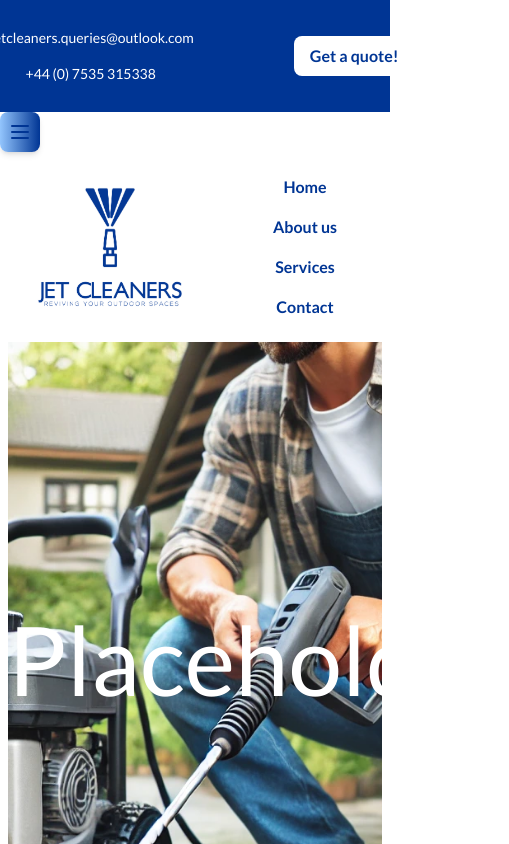
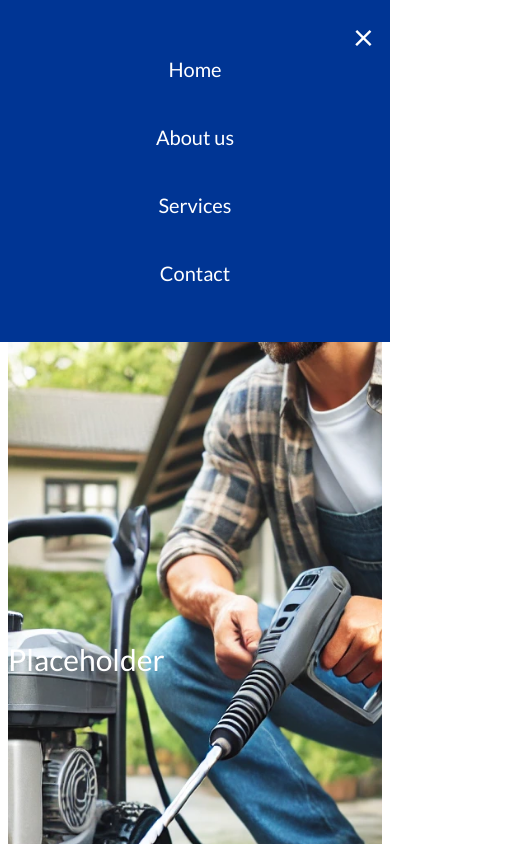
Before and after one commit to TheVagabondSam/JetCleanersWebsite, a Next.js app: page / in a window 390 px wide. Both pictures are taken after a click on the button 20 px from the left and 132 px from the top of the page. Shown: the top 844 px of the page, 509 px wide, since content can reach past the window. Built offline with nearby package versions, Linux system fonts and the light colour scheme.

Commit message:
Fix:Responsive header

```diff
--- a/src/app/components/backGroundImage.tsx
+++ b/src/app/components/backGroundImage.tsx
@@ -3,7 +3,7 @@ export function BackGroundImg() {
     return (
         <div className="flex px-2 space-x-4 h-auto">
             <div className="border-white bg-cover bg-center bg-imgBackground min-h-screen z-0 w-full h-auto ">
-                <span className="z-1 text-white flex text-8xl items-center  w-[100%] h-[75%]">
+                <span className="z-1 text-white flex   text-3xl md:text-4xl xl:text-8xl items-center  w-[100%] h-[75%]">
                     Placeholder
                 </span>
                 <span className="h-[25%] w-[100%] flex z-1 text-white align-items-bottom text-5xl">
--- a/src/app/components/header.tsx
+++ b/src/app/components/header.tsx
@@ -10,12 +10,15 @@ export function Header() {
     const toggleMenu = () => {
         setIsOpen(!isOpen);
 };
+    const closeMenu = () => {
+        setIsOpen(false);
+};
 
     return (
     <>
-        <div className='w-full h-full justify-between'>
-        <header className="flex flex-row w-full h-[112px] min-w-[375px] justify-between items-center min-h-[4rem] md:h-[4rem] bg-logo-blue">
-            <div className="w-full flex items-center text-center justify-center mx-auto h-[100%]">
+    <div className='w-full h-full relative'>
+        <header className="flex flex-row w-full h-[112px] min-w-[375px] justify-between items-center  bg-logo-blue">
+            <div className="w-full flex  items-center text-center justify-center mx-auto h-[100%]">
                 <nav className="md:w-[90%] text-nowrap flex flex-col sm:flex sm:flex-row items-center justify-center text-center w-[100%] text-sm sm:text-lg">
                             <ItemMenu
                             name="Jetcleaners.queries@outlook.com"
@@ -27,7 +30,7 @@ export function Header() {
                             />
                 </nav>
                 <div className="sm:text-center text-start flex items-center justify-center h-[100%] sm:w-[100%]">
-                    <div className="flex items-center sm:px-0 px-1 max-w-[140px] ml-20 sm:min-w-[140px] h-[100%]">
+                    <div className="flex items-center sm:px-0 px-1 max-w-[140px] md:-ml-6 sm:min-w-[140px] h-[100%]">
                         <nav className="md:w-full  h-auto w-[90%] bg-white text-start text-logo-blue whitespace-nowrap sm:text-lg font-bold rounded-lg">
                             <ItemMenu
                             name="Get a quote!"
@@ -35,11 +38,11 @@ export function Header() {
                             href="/ContactUsPage"
                             />
                         </nav>
+
                     </div>
                 </div>
             </div>
         </header>
-
             <button
                 className="sm:hidden text-logo-blue p-2 rounded-lg shadow-md bg-gradient-to-r from-blue-300 to-logo-blue hover:from-logo-blue hover:to-cyan-600 transition-all duration-300"
                 onClick={toggleMenu}
@@ -59,9 +62,8 @@ export function Header() {
                     />
                 </svg>
             </button>
-
         <header className="text-center md:h-[150px] font-bold bg-white flex flex-row w-full min-w-[375px] items-center h-[190px]">
-            <div className="h-[100%] w-full flex items-center justify-center">
+            <div className="h-[100%] w-full max-w-6xl flex items-center justify-center">
                 <Image className="h-full object-contain bg-cover min-w-[220px] animate-slow-pulse"
                     src= {Logo}
                     alt="Logo"
@@ -71,7 +73,7 @@ export function Header() {
 
             </div>
                 <nav
-                className={`${isOpen ? 'flex' : 'hidden sm:flex'} flex flex-col text-center sm:flex sm:flex-row max-w-5xl  items-center sm:justify-start justify-center md:gap-4 lg:gap-6 xl:gap-10 sm:gap-1 h-[100%] w-full `}
+                    className={`${isOpen ? 'flex' : 'hidden sm:flex'} flex flex-col text-center sm:flex sm:flex-row items-center sm:justify-center justify-start  md:gap-4 lg:gap-6 xl:gap-10 sm:gap-1 h-[100%] w-full `}
                 >
                         <ItemMenu
                             name="Home" textColor="text-logo-blue"
@@ -91,8 +93,25 @@ export function Header() {
                         />
                     </nav>
         </header>
+            <div
+                    className={`${
+                    isOpen ? 'translate-x-0' : '-translate-x-full'
+                } fixed top-0 left-0 w-full h-[342px] bg-logo-blue text-white flex flex-col items-center justify-center transform transition-transform duration-500 ease-in-out z-20`}
+            >
+                    <button
+                    className="absolute top-4 right-4 text-white text-4xl"
+                    onClick={closeMenu}
+                    >
+                        &times;
+                    </button>
+                <nav className="flex justify-center items-center flex-col gap-6 text-xl">
+                    <ItemMenu name="Home" href="/" />
+                    <ItemMenu name="About us" href="/AboutUsPage" />
+                    <ItemMenu name="Services" href="/servicesPage" />
+                    <ItemMenu name="Contact" href="/ContactUsPage" />
+                </nav>
+            </div>
         </div>
     </>
-
-    )
+);
 }
```
Lines whose indentation alone changed are shown as unchanged.
